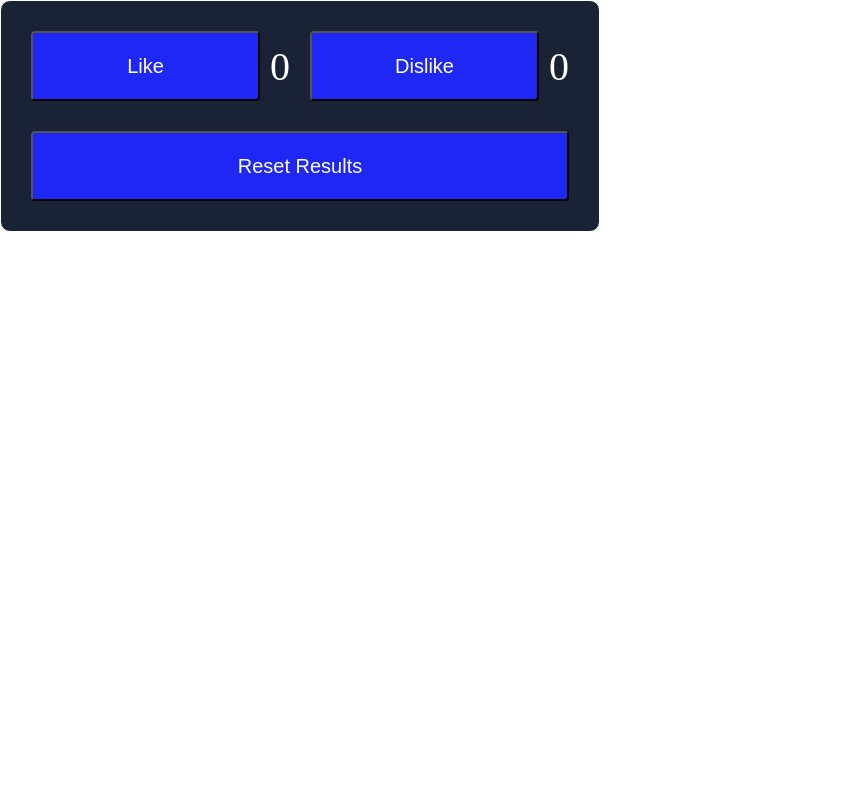
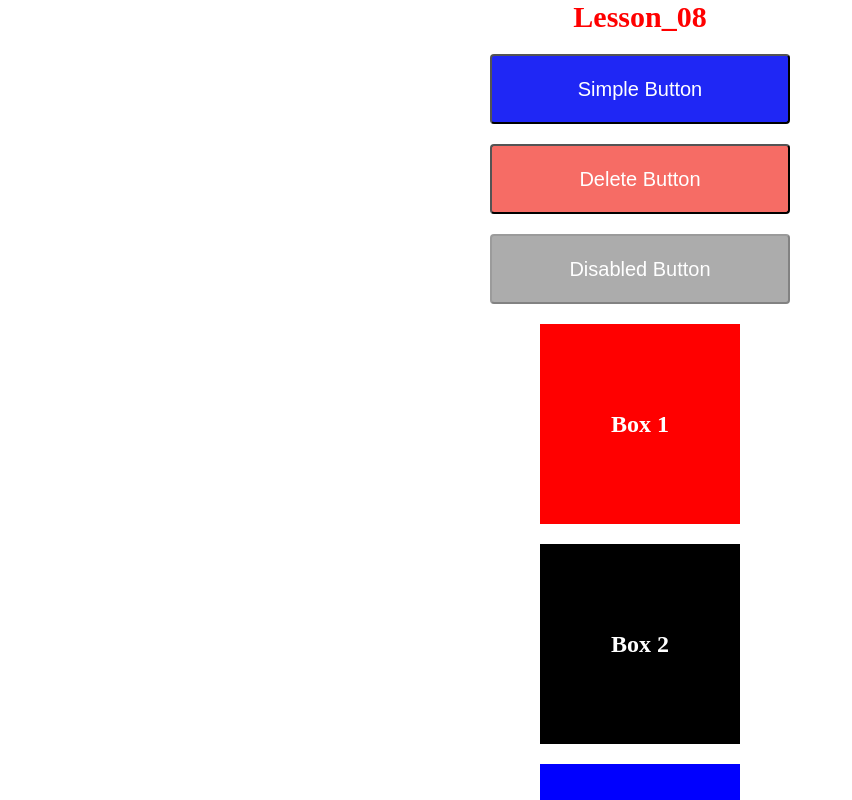
Before and after one commit to RuslanSemenchik/react_typescript, a React (Vite) app: page / in a window 1280 px wide. Shown: the top 800 px of the page, without its empty margins (0-852 px from the left). Built offline with nearby package versions, Linux system fonts and the light colour scheme.

Commit message:
add-lesson08

```diff
--- a/src/App.tsx
+++ b/src/App.tsx
@@ -14,8 +14,8 @@ function App() {
     {/* <Lesson_06/> */}
     {/* <Homework_06/> */}
     {/* <Lesson_07/> */}
-    {/* <Lesson_08/> */}
-    <Homework_07/>
+     <Lesson_08/>
+    {/* <Homework_07/> */}
 
   </div>
 
--- a/src/components/Button/Button.tsx
+++ b/src/components/Button/Button.tsx
@@ -2,8 +2,14 @@
 import { type ButtonProps} from "./types"
 import {ButtonComponent} from "./styles"
 
-function Button({buttonName = "Send", onClick = ()=>{}, type = "button", children }:ButtonProps){
-    return <ButtonComponent  onClick={onClick} type ={type}>
+function Button({
+    buttonName = "Send",
+    onClick = ()=>{},
+    type = "button",
+    isRed = false,
+    disabled = false,
+    children }:ButtonProps){
+    return <ButtonComponent  disabled = {disabled} $isRed = {isRed} onClick={onClick} type ={type}>
         {/* {children ? "" : buttonName}  - вариант 1*/}
         {!children && buttonName}
         {children}
--- a/src/components/Button/styles.ts
+++ b/src/components/Button/styles.ts
@@ -1,7 +1,40 @@
 import styled from "@emotion/styled";
+import type { inflate } from "zlib";
 
 
- export const ButtonComponent = styled.button`
+interface ButtonComponentProps {
+    $isRed : boolean;
+}
+
+const generateButtonColor = (isRed: boolean, disabled: boolean | undefined) => {
+  if (disabled) {
+    return "#acacacff";
+  } else {
+    if (isRed) {
+      return " rgba(246, 108, 101, 1)";
+    } else {
+      return "#1f27f5";
+    }
+  }
+};
+
+const generateButtonColorOnHover = (
+  isRed: boolean,
+  disabled: boolean | undefined
+) => {
+  if (disabled) {
+    return "#acacacff";
+  } else {
+    if (isRed) {
+      return "#fc3333ff";
+    } else {
+      return "rgba(92, 97, 239, 1)";
+    }
+  }
+};
+
+
+ export const ButtonComponent = styled.button<ButtonComponentProps>`
  display: flex;
  align-items: center;
  justify-content: center;
@@ -9,10 +42,16 @@ import styled from "@emotion/styled";
  border-radius : 4px;
  height: 70px;
  width: 100%;
- background-color: rgba(31, 39, 245, 1);
+ background-color: ${({$isRed, disabled})=>
+    generateButtonColor($isRed,disabled)} ;
  color:  rgba(255, 255, 255, 1);
  font-size: 20px;
- cursor: pointer;
+ cursor: ${({ disabled }) => (disabled ? "not-allowed" : "pointer")};
  padding: 2px;
 
+
+&:hover {
+    background-color: ${({ $isRed, disabled }) =>
+      generateButtonColorOnHover($isRed, disabled)};
+  }
 `;
--- a/src/components/Button/types.ts
+++ b/src/components/Button/types.ts
@@ -2,9 +2,11 @@ import { type ReactNode } from "react";
 export type ButtonType = "button" | "submit" | "reset" | undefined;
 export interface ButtonProps {
     buttonName : string;
+    isRed?: boolean;
     type?: ButtonType;
     onClick?: () => void;
     children?: ReactNode;
+    disabled? : boolean;
 
 
 }
--- /dev/null
+++ b/src/components/CardAuto/styles.ts
@@ -0,0 +1,7 @@
+import styled from "@emotion/styled";
+
+export const CardAutoStyle = styled.div`
+
+
+
+`
--- a/src/lessons/Lesson_08/Lesson_08.tsx
+++ b/src/lessons/Lesson_08/Lesson_08.tsx
@@ -1,10 +1,31 @@
-import { PageWrapper, Paragraph } from "./styles";
+import { ButtonControl, PageWrapper, Paragraph,Box1,Box2,Box3 } from "./styles";
 import Button from "components/Button/Button";
 function Lesson_08(){
     return <PageWrapper>
         <Paragraph>Lesson_08</Paragraph>
-        <Button buttonName="simpleButton"/>
+        <ButtonControl>
+        <Button buttonName="Simple Button"/>
+        </ButtonControl>
+        <ButtonControl>
+        <Button
+        isRed
+        buttonName=" Delete Button"/>
+        </ButtonControl>
+        <ButtonControl>
+        <Button
+         disabled={true}
+          isRed={true}
+          buttonName="Disabled Button"
+          onClick={() => {
+            console.log("Button Works");
+          }}
 
+        />
+        </ButtonControl>
+
+      <Box1>Box 1</Box1>
+      <Box2>Box 2</Box2>
+      <Box3>Box 3</Box3>
         </PageWrapper>
 }
 export default Lesson_08;
--- a/src/lessons/Lesson_08/styles.ts
+++ b/src/lessons/Lesson_08/styles.ts
@@ -1,4 +1,16 @@
 import styled from "@emotion/styled";
+import { css } from "@emotion/react";
+
+const commonBoxStyles = css`
+  display: flex;
+  align-items: center;
+  justify-content: center;
+  width: 200px;
+  height: 200px;
+  font-size: 24px;
+  font-weight: bold;
+  color: white;
+`;
 
 
  export const PageWrapper = styled.div`
@@ -7,6 +19,7 @@ flex-direction: column ;
 flex : 1;
 align-items: center;
 justify-content: center;
+gap: 20px;
 
 
 `;
@@ -15,6 +28,25 @@ font-size: 30px ;
 font-weight: bold;
 color: red;
 
+`
 
 
+
+export const ButtonControl = styled.div`
+width: 300px;
+
 `
+export const Box1 = styled.div`
+  ${commonBoxStyles}
+  background-color: red;
+`;
+
+export const Box2 = styled.div`
+  ${commonBoxStyles}
+  background-color: black;
+`;
+
+export const Box3 = styled.div`
+  ${commonBoxStyles}
+  background-color: blue;
+`;
--- a/src/styles/GlobalStyles.tsx
+++ b/src/styles/GlobalStyles.tsx
@@ -1,4 +1,8 @@
 import { Global, css } from "@emotion/react";
+
+
+
+const isBlack = false;
 const globalAppStyles = css`
   * {
     box-sizing: border-box;
@@ -22,6 +26,7 @@ const globalAppStyles = css`
     display: flex;
     flex-direction: column;
     min-height: 100%;
+    background-color: ${ isBlack ? "black" : "white" };
   }
 `;
 function GlobalStyles() {
```
